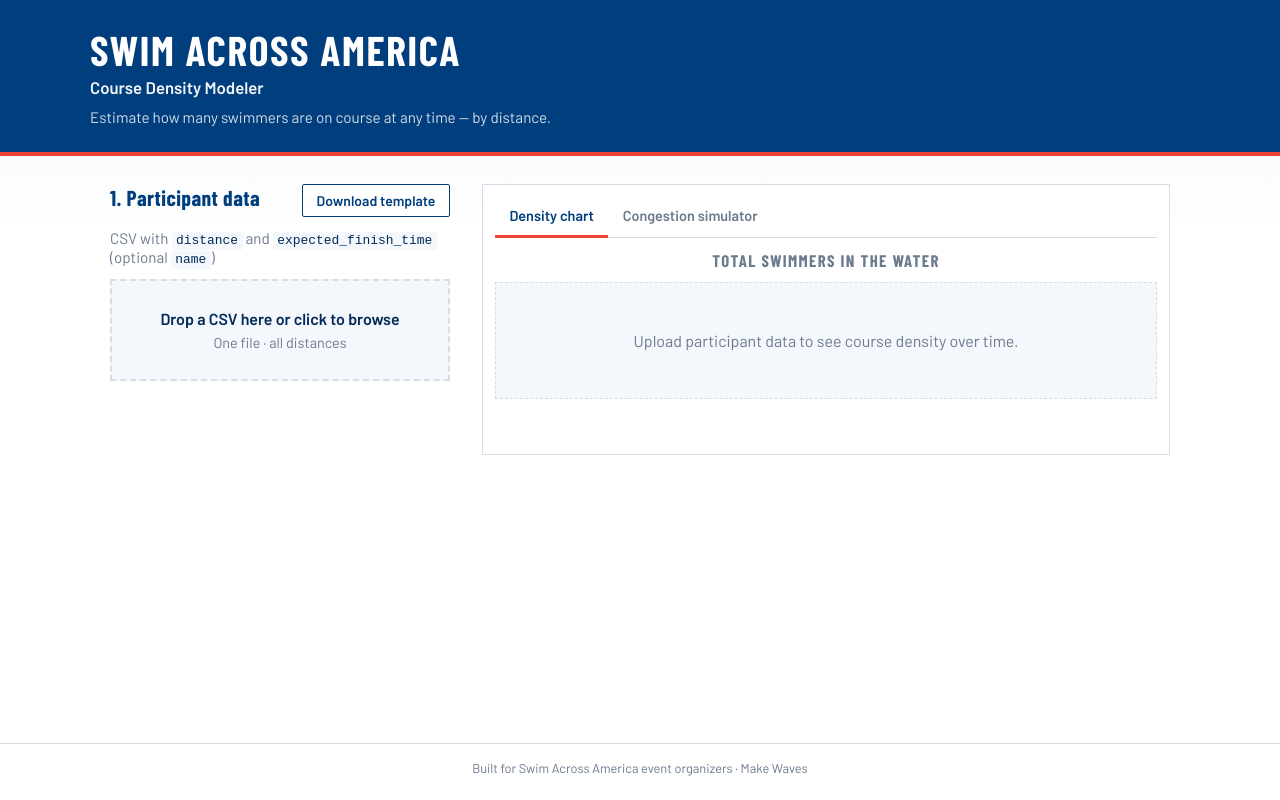
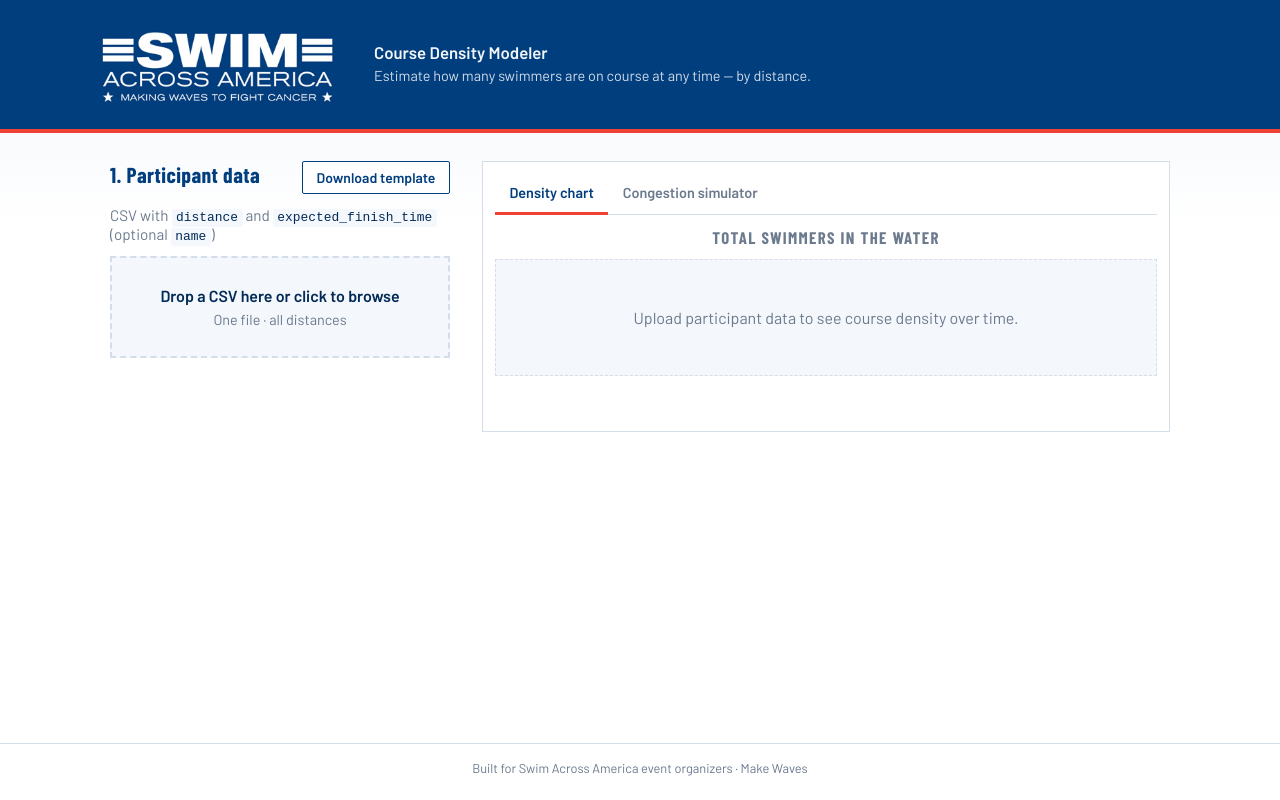
Before and after one commit to alexmmeyer/swim-course-simulator, a Next.js app: page / in a window 1280 px wide. Built offline with nearby package versions, Linux system fonts and the light colour scheme.

Commit message:
saa logo in header

```diff
--- a/app/page.module.css
+++ b/app/page.module.css
@@ -9,37 +9,46 @@
 .header {
   background: var(--saa-blue);
   color: var(--saa-white);
-  padding: 1.75rem 1.25rem 1.5rem;
+  padding: 1rem 1.25rem;
   border-bottom: 4px solid var(--saa-red);
 }
 
 .headerInner {
   max-width: 1100px;
   margin: 0 auto;
+  display: flex;
+  align-items: center;
+  gap: 1.25rem 1.75rem;
+  flex-wrap: wrap;
 }
 
-.brand {
-  font-family: var(--font-display);
-  font-size: clamp(1.85rem, 4vw, 2.6rem);
-  font-weight: 700;
-  letter-spacing: 0.04em;
-  text-transform: uppercase;
-  line-height: 1.05;
+.logo {
+  display: block;
+  width: min(100%, 16rem);
+  height: auto;
+  border-radius: 2px;
+  flex-shrink: 0;
+}
+
+.headerCopy {
+  display: flex;
+  flex-direction: column;
+  gap: 0.25rem;
+  min-width: min(100%, 16rem);
+  flex: 1;
 }
 
 .product {
   font-family: var(--font-body);
   font-size: 1.05rem;
   font-weight: 600;
-  margin-top: 0.35rem;
   opacity: 0.95;
 }
 
 .tagline {
-  margin-top: 0.55rem;
-  max-width: 36rem;
-  font-size: 0.95rem;
-  line-height: 1.45;
+  max-width: 28rem;
+  font-size: 0.9rem;
+  line-height: 1.4;
   color: rgba(255, 255, 255, 0.82);
 }
 
--- a/app/page.tsx
+++ b/app/page.tsx
@@ -115,11 +115,19 @@
     <div className={styles.page}>
       <header className={styles.header}>
         <div className={styles.headerInner}>
-          <p className={styles.brand}>Swim Across America</p>
-          <h1 className={styles.product}>Course Density Modeler</h1>
-          <p className={styles.tagline}>
-            Estimate how many swimmers are on course at any time — by distance.
-          </p>
+          <img
+            className={styles.logo}
+            src="/saa_blue_logo.jpg"
+            alt="Swim Across America"
+            width={420}
+            height={156}
+          />
+          <div className={styles.headerCopy}>
+            <h1 className={styles.product}>Course Density Modeler</h1>
+            <p className={styles.tagline}>
+              Estimate how many swimmers are on course at any time — by distance.
+            </p>
+          </div>
         </div>
       </header>
 
```
Also changed, not shown: public/saa_blue_logo.jpg (added).
